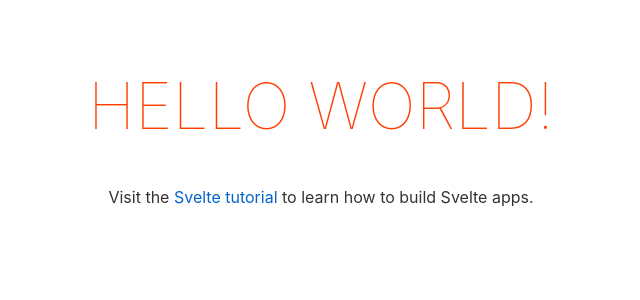
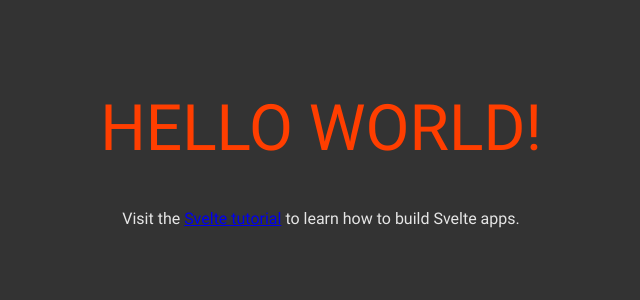
Before and after one commit to pedeEli/Tournament, a Svelte app: page / in a window 1280 px wide. Shown: the top 300 px of the page, without its empty margins (319-959 px from the left). Built offline with nearby package versions, Linux system fonts and the light colour scheme.

Commit message:
Added basic styles

```diff
--- a/public/global.css
+++ b/public/global.css
@@ -1,63 +1,65 @@
+@font-face {
+	font-family: Roboto;
+	src: url("roboto/Roboto-Regular.ttf") format("truetype");
+}
+
+*, *::before, *::after {
+	box-sizing: border-box;
+}
+
+:root {
+	--clr-bg: 0, 0%, 20%;
+	--clr-bg-light: 0, 0%, 40%;
+	--clr-txt: 0, 0%, 90%;
+	--clr-red: 0, 90%, 45%;
+
+	--border: .15rem solid hsl(var(--clr-bg-light));
+	--border-radius: 5px;
+}
+
 html, body {
-	position: relative;
-	width: 100%;
 	height: 100%;
 }
+body {
+	font-family: Roboto, sans-serif;
+	background-color: hsl(var(--clr-bg));
+	margin: 0;
+	padding-top: 2rem;
+	color: hsl(var(--clr-txt));
 
-body {
-	color: #333;
-	margin: 0;
-	padding: 8px;
-	box-sizing: border-box;
-	font-family: -apple-system, BlinkMacSystemFont, "Segoe UI", Roboto, Oxygen-Sans, Ubuntu, Cantarell, "Helvetica Neue", sans-serif;
-}
-
-a {
-	color: rgb(0,100,200);
-	text-decoration: none;
-}
-
-a:hover {
-	text-decoration: underline;
-}
-
-a:visited {
-	color: rgb(0,80,160);
-}
-
-label {
-	display: block;
-}
-
-input, button, select, textarea {
-	font-family: inherit;
-	font-size: inherit;
-	-webkit-padding: 0.4em 0;
-	padding: 0.4em;
-	margin: 0 0 0.5em 0;
-	box-sizing: border-box;
-	border: 1px solid #ccc;
-	border-radius: 2px;
-}
-
-input:disabled {
-	color: #ccc;
+	display: flex;
+	flex-direction: column;
 }
 
 button {
-	color: #333;
-	background-color: #f4f4f4;
-	outline: none;
+	all: unset;
+	padding: .3em;
+	border: var(--border);
+	border-radius: 5px;
+	cursor: pointer;
+	user-select: none;
+}
+button:active {
+	background-color: hsl(var(--clr-bg-light));
 }
 
-button:disabled {
-	color: #999;
+input {
+	all: unset;
+	border: var(--border);
+	border-radius: var(--border-radius);
+	padding: .2rem;
 }
 
-button:not(:disabled):active {
-	background-color: #ddd;
+.card {
+	border: var(--border);
+	border-radius: var(--border-radius);
+	padding: .7rem 2rem;
 }
 
-button:focus {
-	border-color: #666;
+.svg {
+	display: flex;
+	align-items: center;
+	justify-content: center;
+	width: 1.5rem;
+	height: 1.5rem;
 }
```
